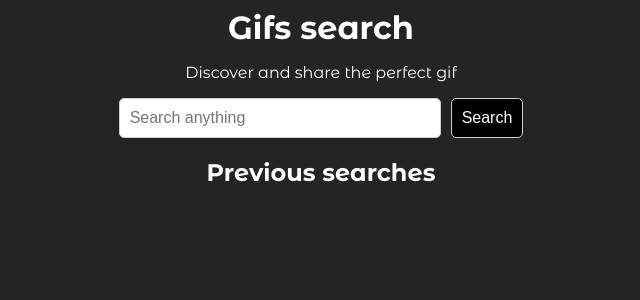
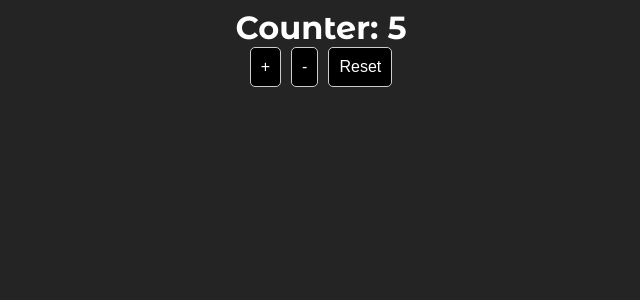
Before and after one commit to JaviKo500/03-gifts-app-react-ts, a React (Vite) app: page / in a window 1280 px wide. Shown: the top 300 px of the page, without its empty margins (319-959 px from the left). Built offline with nearby package versions, Linux system fonts and the light colour scheme.

Commit message:
feat: add counter component

```diff
--- /dev/null
+++ b/src/counter/components/MyCounterApp.tsx
@@ -0,0 +1,26 @@
+import { useState } from "react";
+
+export const MyCounterApp = () => {
+  const [count, setCount] = useState(5);
+  const handleAdd = () => {
+    setCount(count + 1);
+  }
+  const handleSub = () => {
+    setCount(count - 1);
+  }
+  const handleReset = () => {
+    setCount(5);
+  }
+  return (
+    <>
+      <div style={{ display: 'flex', flexDirection: 'column', alignItems: 'center' }}>
+        <h1>Counter: {count}</h1>
+        <div className="search-container" style={{display:'flex', gap:'10px' }}>
+          <button onClick={handleAdd}>+</button>
+          <button onClick={handleSub}>-</button>
+          <button onClick={handleReset}>Reset</button>
+        </div>
+      </div>
+    </>
+  )
+}
--- a/src/main.tsx
+++ b/src/main.tsx
@@ -1,10 +1,12 @@
 import { StrictMode } from 'react'
 import { createRoot } from 'react-dom/client'
 import './index.css'
-import { GifsApp } from './GifsApp';
+// import { GifsApp } from './GifsApp';
+import { MyCounterApp } from './counter/components/MyCounterApp';
 
 createRoot(document.getElementById('root')!).render(
   <StrictMode>
-    <GifsApp />
+    {/* <GifsApp /> */}
+    <MyCounterApp />
   </StrictMode>,
 )
```
